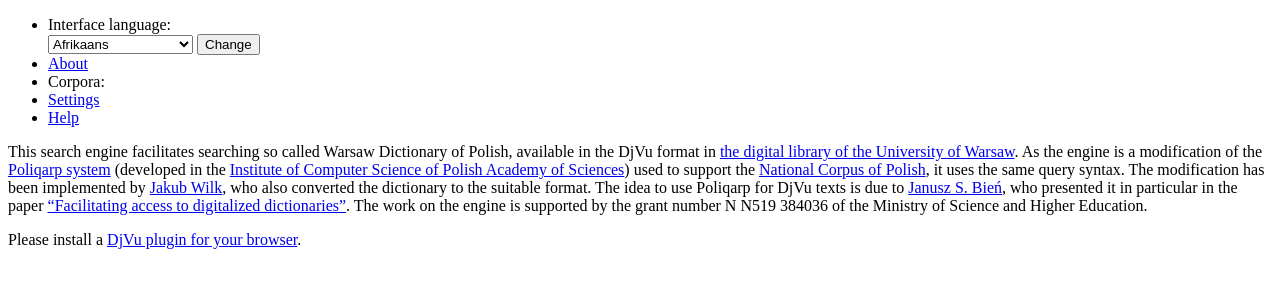
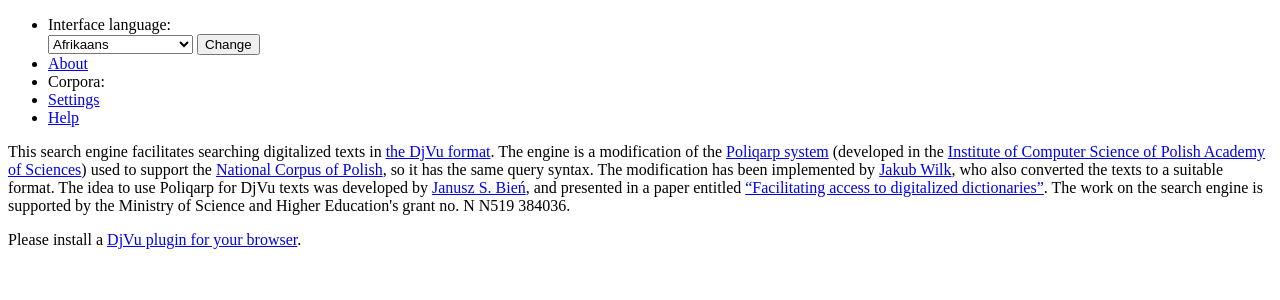
Before and after one commit to jsbien/marasca-wbl-dev-fork, a Django app: template marasca/templates/index.html in a window 1280 px wide. Shown: the top 300 px of the page. Run offline with Django 3.2, Linux system fonts and the light colour scheme; the template is opened without the code that fills it, so the values that code supplies are empty; some libraries are stand-ins or nearby versions.

Commit message:
Update about etc.

```diff
--- a/marasca/templates/about.html
+++ b/marasca/templates/about.html
@@ -4,30 +4,31 @@
 
 <p>
 {% blocktrans %}
-This search engine facilitates searching so called Warsaw Dictionary of
-Polish, available in the DjVu format in <a href='http://ebuw.uw.edu.pl/'>the
-    digital library of the University of Warsaw</a>.
-{%endblocktrans%}
+This search engine facilitates searching digitalized texts in
+<a href='http://en.wikipedia.org/wiki/DjVu'>the DjVu format</a>.
+{% endblocktrans %}
 {% blocktrans %}
-As the engine is a modification of the <a
-    href='http://poliqarp.sourceforge.net/'>Poliqarp system</a> (developed
-in the <a href='http://nlp.ipipan.waw.pl/'>Institute of Computer Science of
-    Polish Academy of Sciences</a>) used to support the <a
-    href='http://nkjp.pl/?lang=1'>National Corpus of Polish</a>, it uses the
-same query syntax.  The modification has been implemented by <a
-    href='http://jwilk.net/'>Jakub Wilk</a>, who also converted the
-dictionary to the suitable format.
-{%endblocktrans%}
+The engine is a modification of the
+<a href='http://poliqarp.sourceforge.net/'>Poliqarp system</a>
+(developed in the
+<a href='http://nlp.ipipan.waw.pl/'>Institute of Computer Science of Polish Academy of Sciences</a>)
+used to support the
+<a href='http://nkjp.pl/?lang=1'>National Corpus of Polish</a>,
+so it has the same query syntax.
+The modification has been implemented by
+<a href='http://jwilk.net/'>Jakub Wilk</a>, who also converted the texts to
+a suitable format.
+{% endblocktrans %}
 {% blocktrans %}
-The idea to use Poliqarp for DjVu texts is due to
+The idea to use Poliqarp for DjVu texts was developed by
 <a href='http://fleksem.klf.uw.edu.pl/~jsbien/'>Janusz S. Bień</a>,
-who presented it in particular in the paper
+and presented in a paper entitled
 <a href='http://bc.klf.uw.edu.pl/118/'>“Facilitating access to digitalized dictionaries”</a>.
-{%endblocktrans%}
+{% endblocktrans %}
 {% blocktrans %}
-The work on the engine is supported by the grant number N N519 384036 of the
-Ministry of Science and Higher Education.
-{%endblocktrans%}
+The work on the search engine is supported by the Ministry of Science and
+Higher Education's grant no. N N519 384036.
+{% endblocktrans %}
 </p>
 
 </div>
```
Also changed, not shown: marasca/templates/corpora/slownik-warszawski.html (+5 -16 lines), marasca/locale/en/LC_MESSAGES/django.po, marasca/locale/pl/LC_MESSAGES/django.po.
